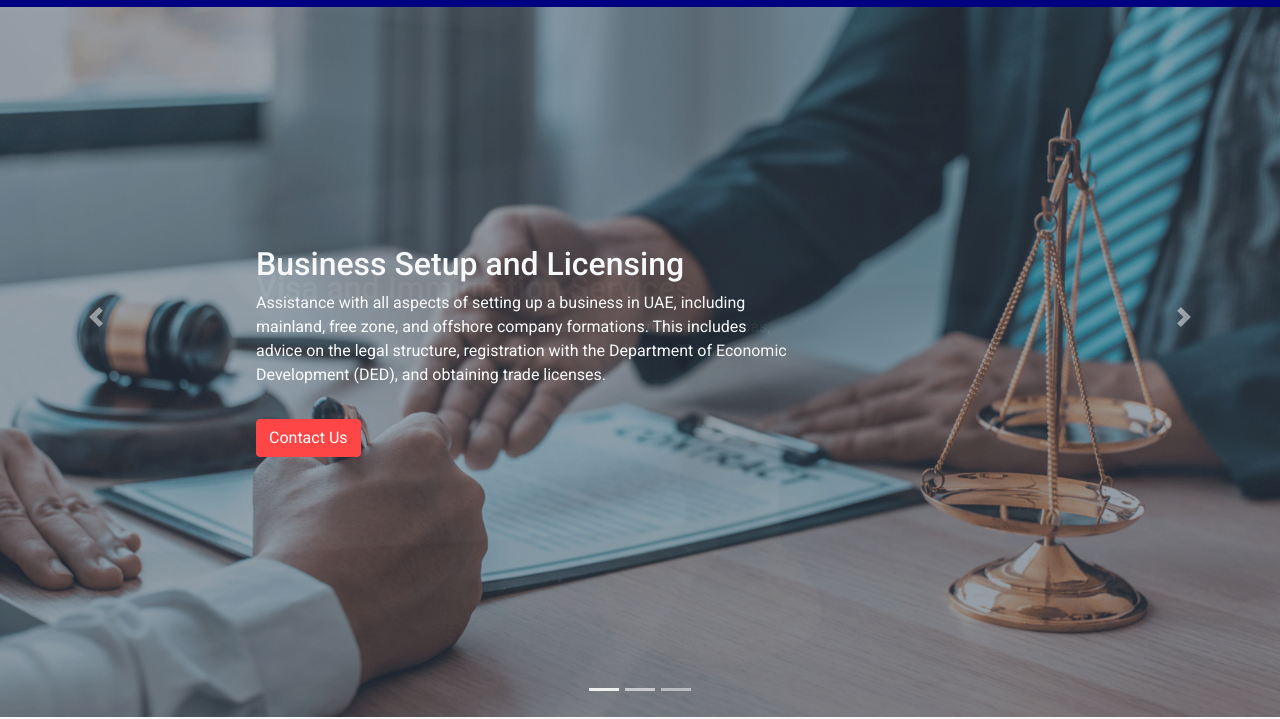
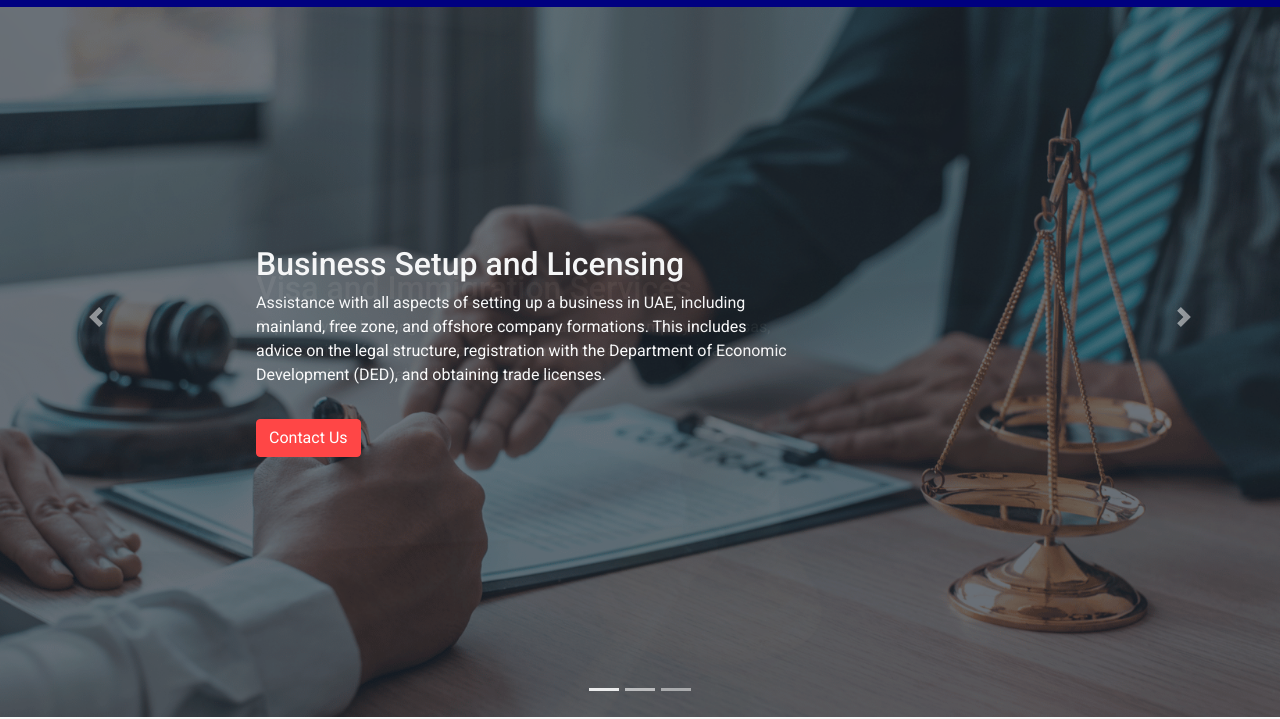
Before and after one commit to dennyneelamkavil/IDC, a plain HTML site: page index.html in a window 1280 px wide. Shown: the part 83-802 px from the top of the page. Drawn offline with Linux system fonts and the light colour scheme.

Commit message:
overlay darkened

```diff
--- a/css/style.css
+++ b/css/style.css
@@ -1110,7 +1110,7 @@ a:focus {
   left: 0;
   right: 0;
   bottom: 0;
-  background: rgba(0, 0, 0, 0.3);
+  background: rgba(0, 0, 0, 0.5);
 }
 
 /* caption styling (you can tweak margins/paddings/fonts here) */
```
